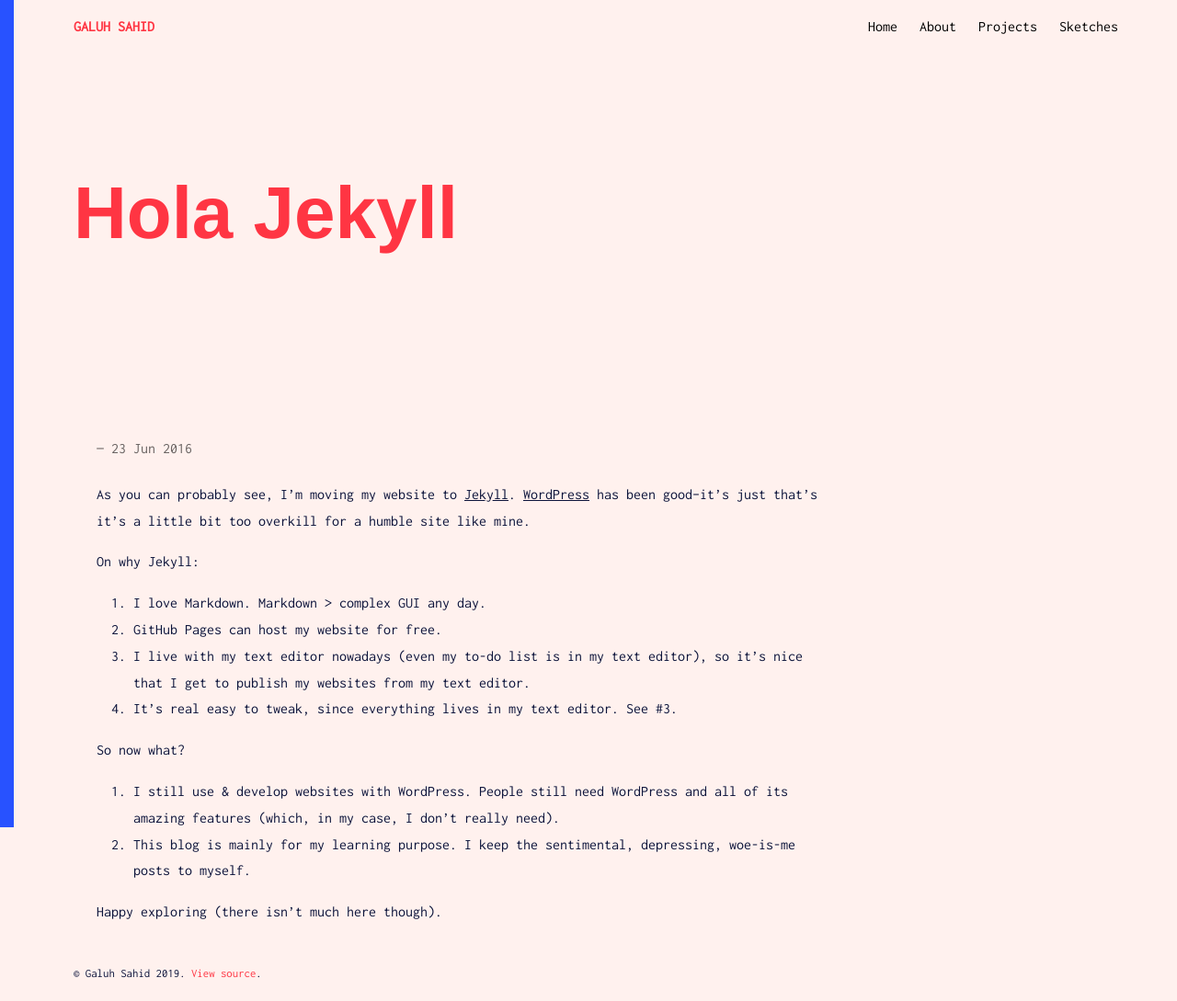
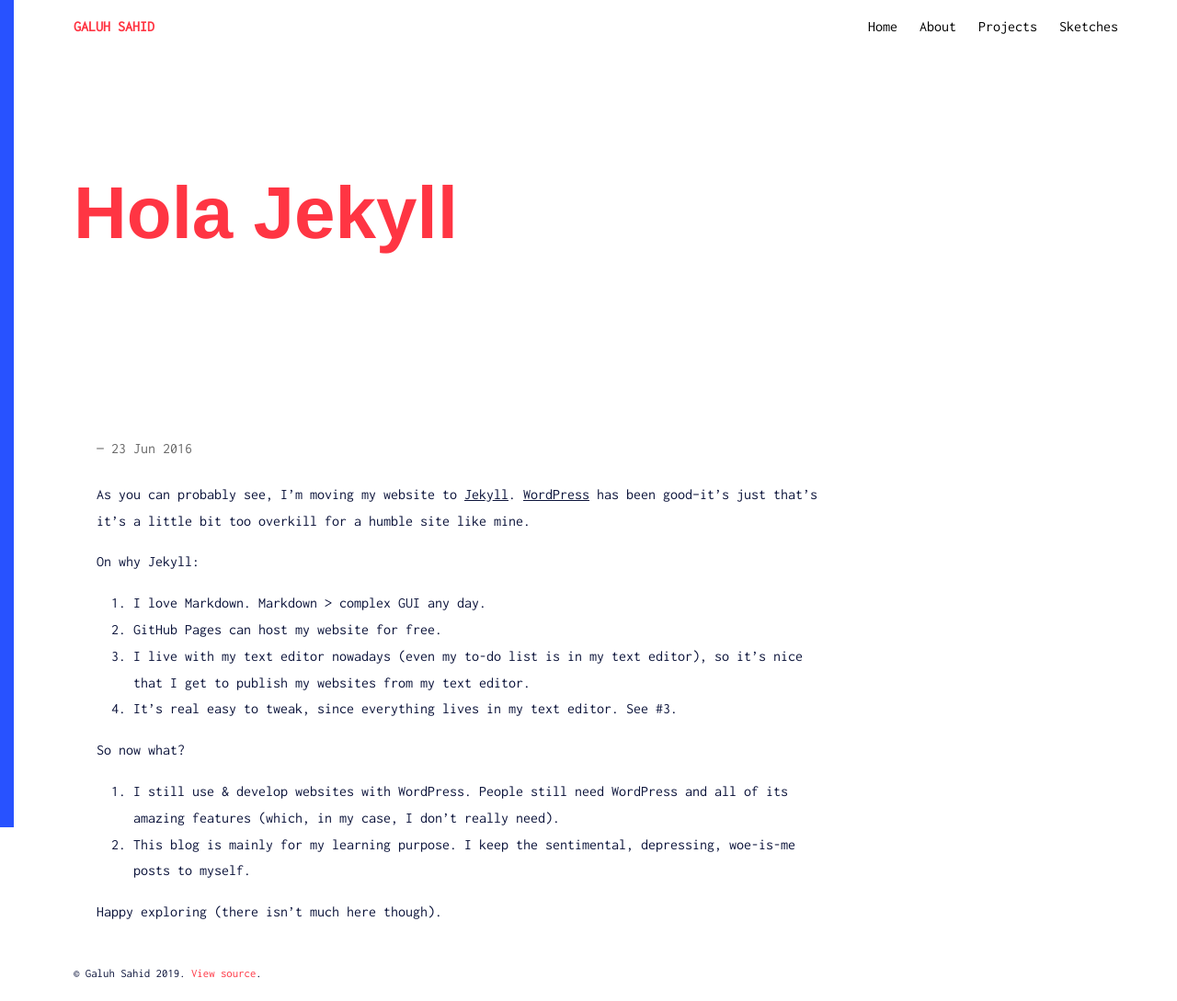
Before and after one commit to galuhsahid/galuhsahid.github.io, a Jekyll site: the page built from _posts/2016-06-23-hola-jekyll.markdown, in a window 1280 px wide. Shown: the whole page at 92% size. Built offline with Jekyll 4.4.1, drawn with Linux system fonts in a browser that asks for light colours; nearby versions of some CDN libraries; some web fonts are replaced.

Commit message:
Change bg color, add additional figure size

```diff
--- a/css/main.css
+++ b/css/main.css
@@ -409,7 +409,7 @@ html {
   box-sizing: border-box; }
 
 body {
-  background: #fff1ee; }
+  background: white; }
 
 #left {
   background: #2852FF;
@@ -547,6 +547,11 @@ blockquote {
 .figure-image {
   display: block;
   max-width: 100%;
+  margin-bottom: 20px; }
+
+.figure-image-small {
+  display: block;
+  max-width: 70%;
   margin-bottom: 20px; }
 
 .figcaption {
@@ -827,7 +832,7 @@ a:hover {
     padding: 0; }
   .list__tags .list__category {
     background-color: #2852ff;
-    color: #fff1ee;
+    color: white;
     padding: 5px;
     border-radius: 5px;
     margin-right: 5px; }
@@ -874,7 +879,7 @@ a:hover {
 
 .post__masthead {
   width: 100%;
-  background-color: #fff1ee; }
+  background-color: white; }
 
 .post__title {
   margin-top: 0;
@@ -902,7 +907,7 @@ a:hover {
       padding-left: 1rem; } }
 
 .post a {
-  text-shadow: 0.03em 0 #fff1ee, -0.03em 0 #fff1ee, 0 0.03em #fff1ee, 0 -0.03em #fff1ee, 0.06em 0 #fff1ee, -0.06em 0 #fff1ee, 0.09em 0 #fff1ee, -0.09em 0 #fff1ee, 0.12em 0 #fff1ee, -0.12em 0 #fff1ee, 0.15em 0 #fff1ee, -0.15em 0 #fff1ee;
+  text-shadow: 0.03em 0 white, -0.03em 0 white, 0 0.03em white, 0 -0.03em white, 0.06em 0 white, -0.06em 0 white, 0.09em 0 white, -0.09em 0 white, 0.12em 0 white, -0.12em 0 white, 0.15em 0 white, -0.15em 0 white;
   background-image: linear-gradient(#0C143B, #0C143B);
   background-size: 1px 1px;
   background-repeat: repeat-x;
```
